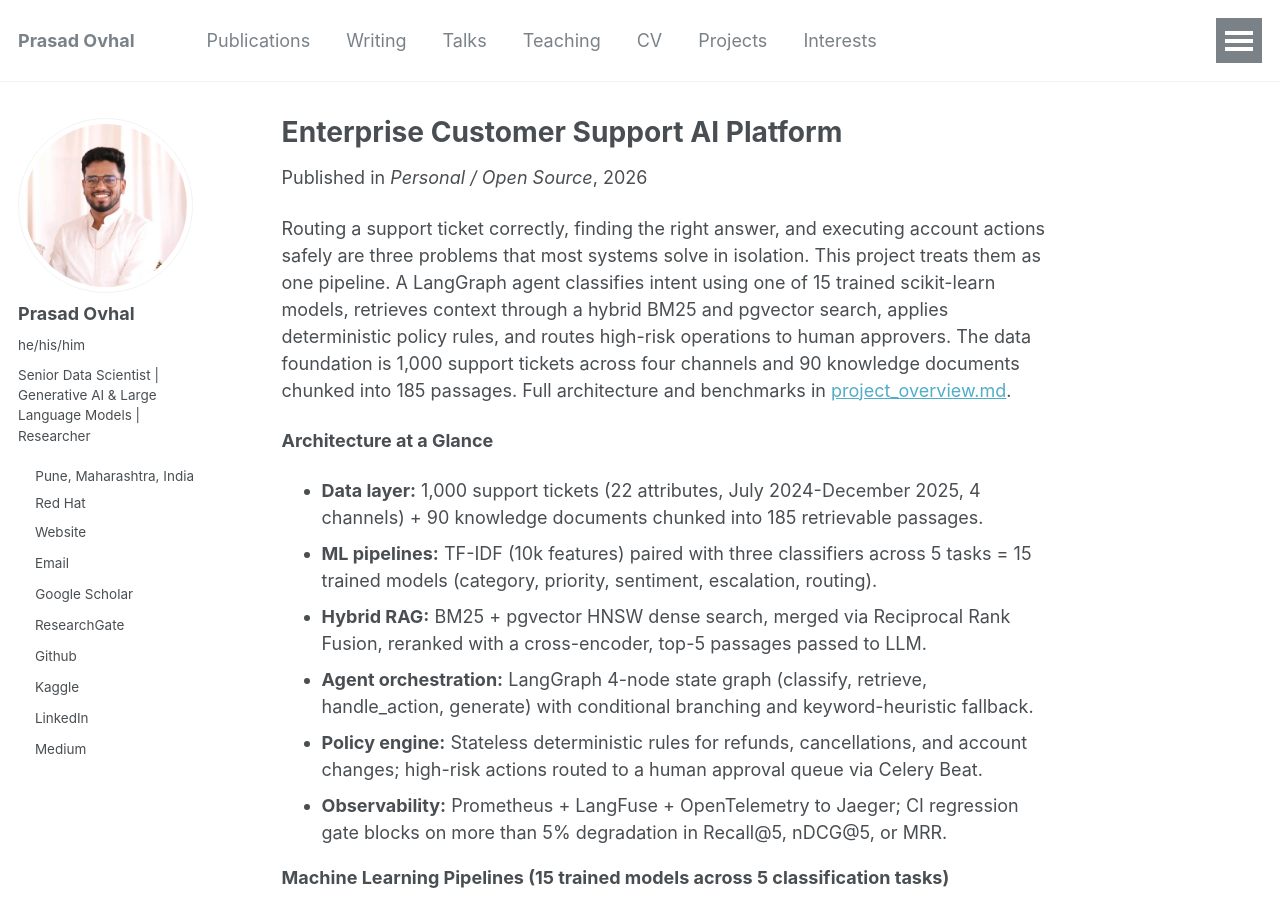
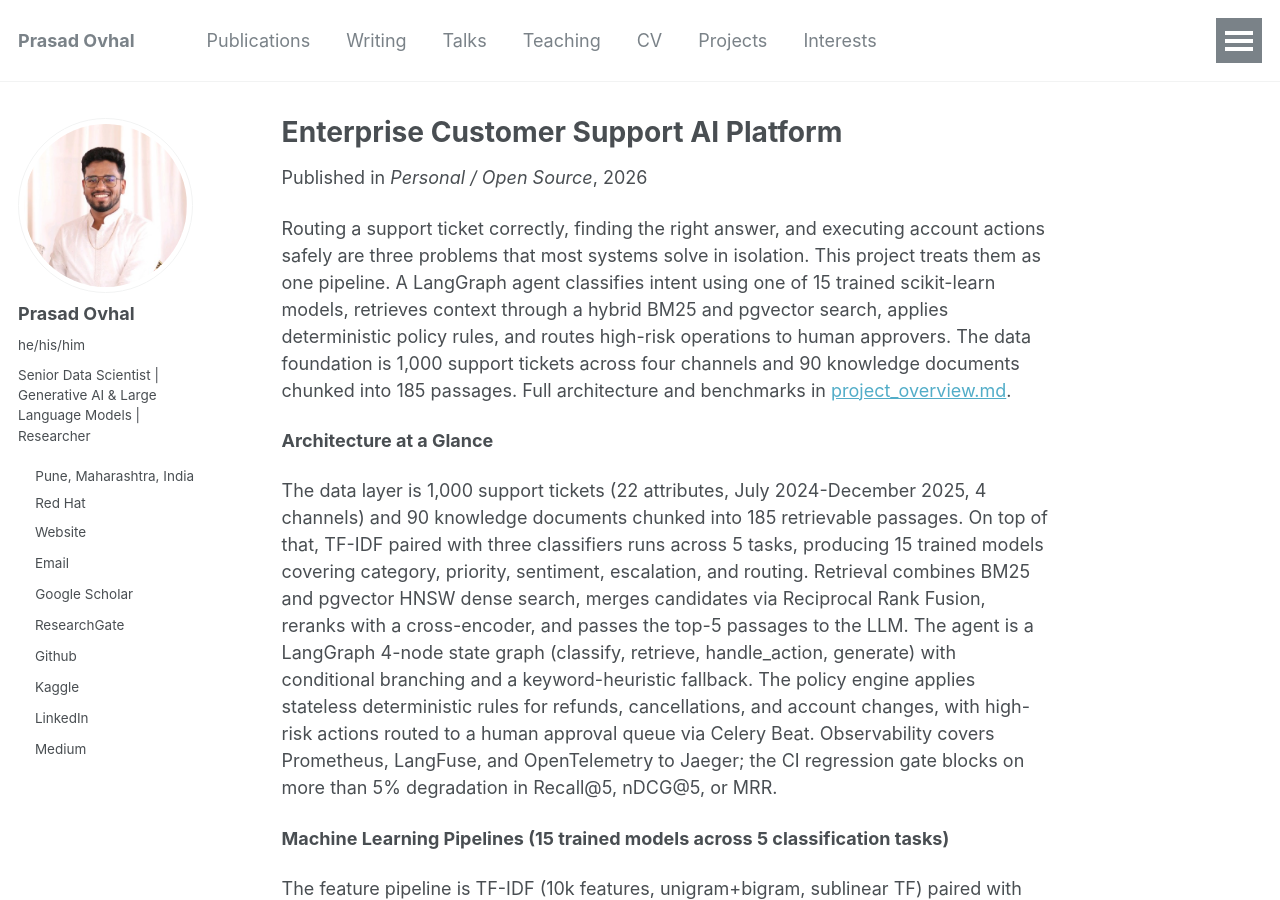
Before and after one commit to prasadovhal/prasadovhal.github.io, a Jekyll site: the page built from _projects/customer-support-platform.md, in a window 1280 px wide and 900 px high. Built offline with Jekyll 4.4.1, drawn with Linux system fonts in a browser that asks for light colours.

Commit message:
removed all bullet points from customer support platform writeup
Co-Authored-By: Claude Sonnet 4.6 <noreply@anthropic.com>

```diff
--- a/_projects/customer-support-platform.md
+++ b/_projects/customer-support-platform.md
@@ -12,12 +12,8 @@ link: "https://github.com/prasadovhal/customer-support-platform"
 Routing a support ticket correctly, finding the right answer, and executing account actions safely are three problems that most systems solve in isolation. This project treats them as one pipeline. A LangGraph agent classifies intent using one of 15 trained scikit-learn models, retrieves context through a hybrid BM25 and pgvector search, applies deterministic policy rules, and routes high-risk operations to human approvers. The data foundation is 1,000 support tickets across four channels and 90 knowledge documents chunked into 185 passages. Full architecture and benchmarks in [project_overview.md](https://github.com/prasadovhal/customer-support-platform/blob/main/docs/project_overview.md).
 
 **Architecture at a Glance**
-* **Data layer:** 1,000 support tickets (22 attributes, July 2024-December 2025, 4 channels) + 90 knowledge documents chunked into 185 retrievable passages.
-* **ML pipelines:** TF-IDF (10k features) paired with three classifiers across 5 tasks = 15 trained models (category, priority, sentiment, escalation, routing).
-* **Hybrid RAG:** BM25 + pgvector HNSW dense search, merged via Reciprocal Rank Fusion, reranked with a cross-encoder, top-5 passages passed to LLM.
-* **Agent orchestration:** LangGraph 4-node state graph (classify, retrieve, handle_action, generate) with conditional branching and keyword-heuristic fallback.
-* **Policy engine:** Stateless deterministic rules for refunds, cancellations, and account changes; high-risk actions routed to a human approval queue via Celery Beat.
-* **Observability:** Prometheus + LangFuse + OpenTelemetry to Jaeger; CI regression gate blocks on more than 5% degradation in Recall@5, nDCG@5, or MRR.
+
+The data layer is 1,000 support tickets (22 attributes, July 2024-December 2025, 4 channels) and 90 knowledge documents chunked into 185 retrievable passages. On top of that, TF-IDF paired with three classifiers runs across 5 tasks, producing 15 trained models covering category, priority, sentiment, escalation, and routing. Retrieval combines BM25 and pgvector HNSW dense search, merges candidates via Reciprocal Rank Fusion, reranks with a cross-encoder, and passes the top-5 passages to the LLM. The agent is a LangGraph 4-node state graph (classify, retrieve, handle_action, generate) with conditional branching and a keyword-heuristic fallback. The policy engine applies stateless deterministic rules for refunds, cancellations, and account changes, with high-risk actions routed to a human approval queue via Celery Beat. Observability covers Prometheus, LangFuse, and OpenTelemetry to Jaeger; the CI regression gate blocks on more than 5% degradation in Recall@5, nDCG@5, or MRR.
 
 **Machine Learning Pipelines (15 trained models across 5 classification tasks)**
 
```
